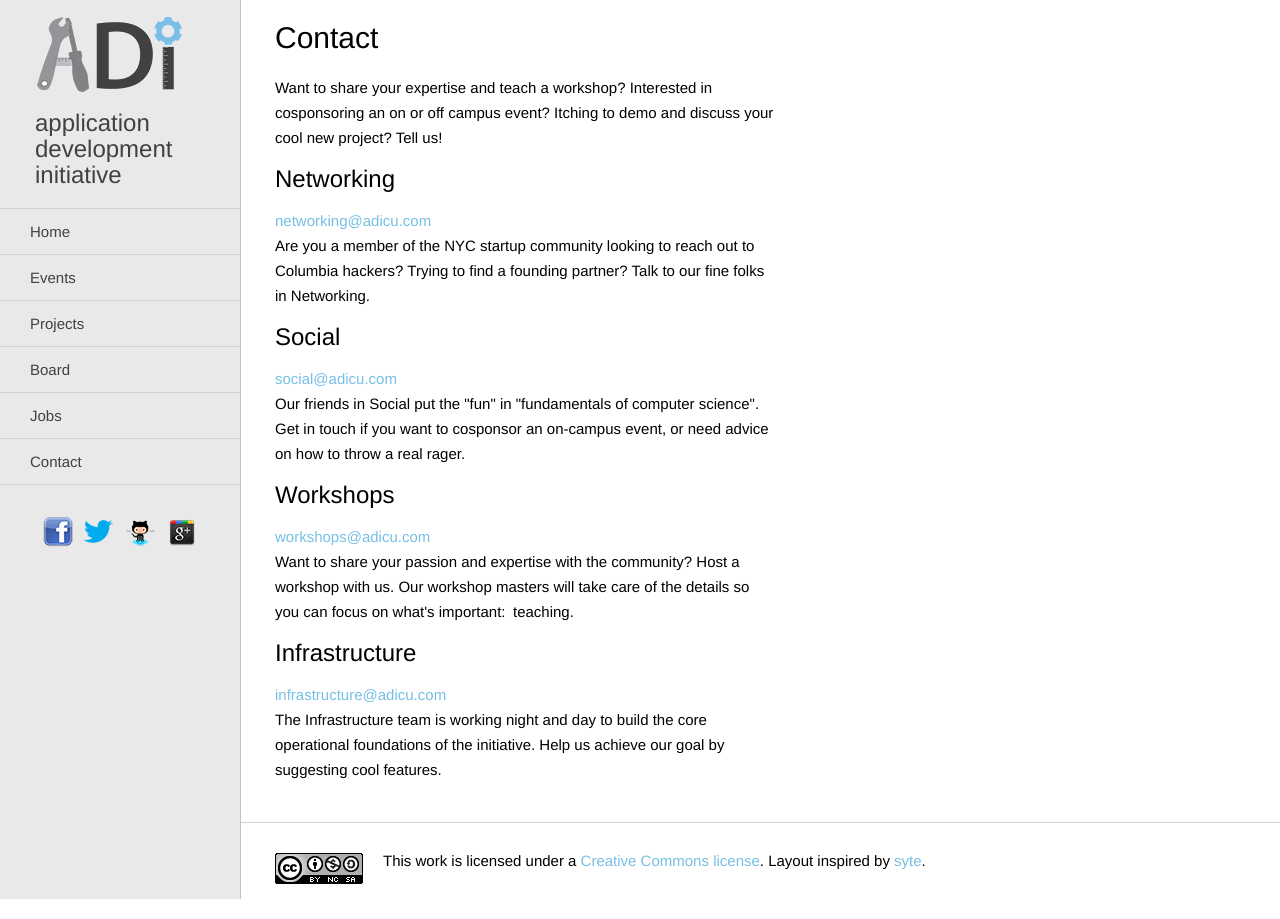
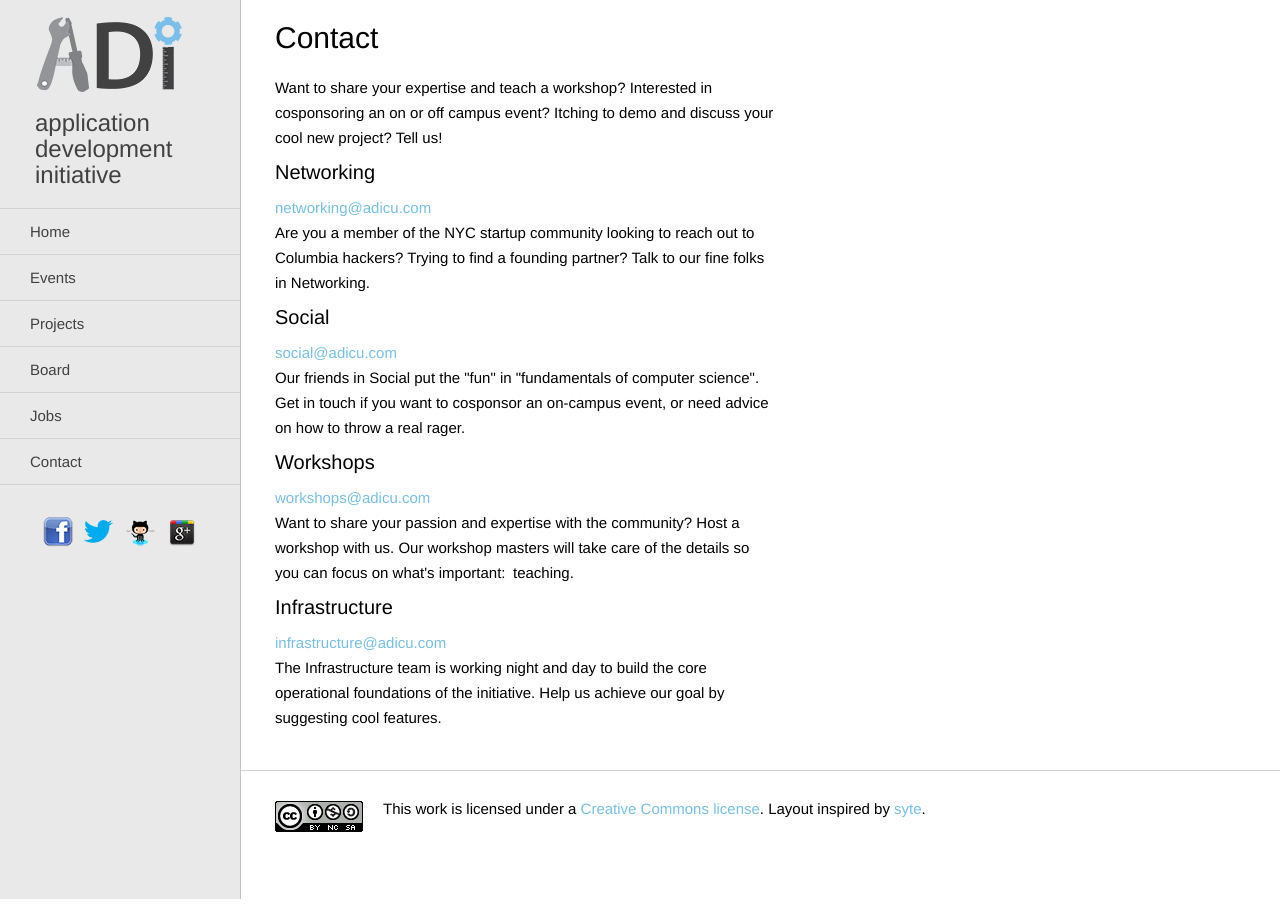
Before and after one commit to adicu/adicu.github.com-dep, a Jekyll site: the page built from contact.html, in a window 1280 px wide. Built offline with Jekyll 4.4.1, drawn with Linux system fonts in a browser that asks for light colours.

Commit message:
fixed spacing

```diff
--- a/contact.html
+++ b/contact.html
@@ -6,21 +6,21 @@ title: Contact
 				<h2>Contact</h2>
 				Want to share your expertise and teach a workshop? Interested in cosponsoring an on or off campus event? Itching to demo and discuss your cool new project? Tell us!
 
-				<h1>Networking</h1>
+				<h4>Networking</h4>
 				<a href="mailto:networking@adicu.com">networking@adicu.com</a>
 				<br>Are you a member of the NYC startup community looking to reach out to Columbia hackers? Trying to find a founding partner? Talk to our fine folks in Networking.</br>
 
-				<h1>Social</h1>
+				<h4>Social</h4>
 				<a href="mailto:social@adicu.com">social@adicu.com</a>
 
 				<br>Our friends in Social put the "fun" in "fundamentals of computer science". Get in touch if you want to cosponsor an on-campus event, or need advice on how to throw a real rager.</br>
 
-				<h1>Workshops</h1>
+				<h4>Workshops</h4>
 				<a href="mailto:workshops@adicu.com">workshops@adicu.com</a>
 
 				<br>Want to share your passion and expertise with the community? Host a workshop with us. Our workshop masters will take care of the details so you can focus on what's important: teaching.</br>
 
-				<h1>Infrastructure</h1>
+				<h4>Infrastructure</h4>
 				<a href="mailto:infrastructure@adicu.com">infrastructure@adicu.com</a>
 
 				<br>The Infrastructure team is working night and day to build the core operational foundations of the initiative. Help us achieve our goal by suggesting cool features.</br>
--- a/css/style.css
+++ b/css/style.css
@@ -31,6 +31,13 @@ h2 {
 h3 {
   font-weight: bold;
   font-size: 20px;
+}
+
+h4 {
+  font-size: 20px;
+  font-weight: normal;
+  margin-top: 10px;
+  margin-bottom: 10px;
 }
 
 a:link, a:visited {
@@ -209,7 +216,7 @@ p {
   margin-top: 0px;
   padding-top: 1px;
   max-width: 700px;
-  margin-bottom: 40px;
+  margin-bottom: 30px;
 }
 
 #eboard-roster {
--- a/index.html
+++ b/index.html
@@ -3,7 +3,7 @@ layout: default
 title: Home
 ---
 <div class="intro">
-  <h2>Application Development Initiative</h2>
+  <h2>Home</h2>
 </div>
 
 {% for post in site.posts offset: 0 limit: 10 %}
```
